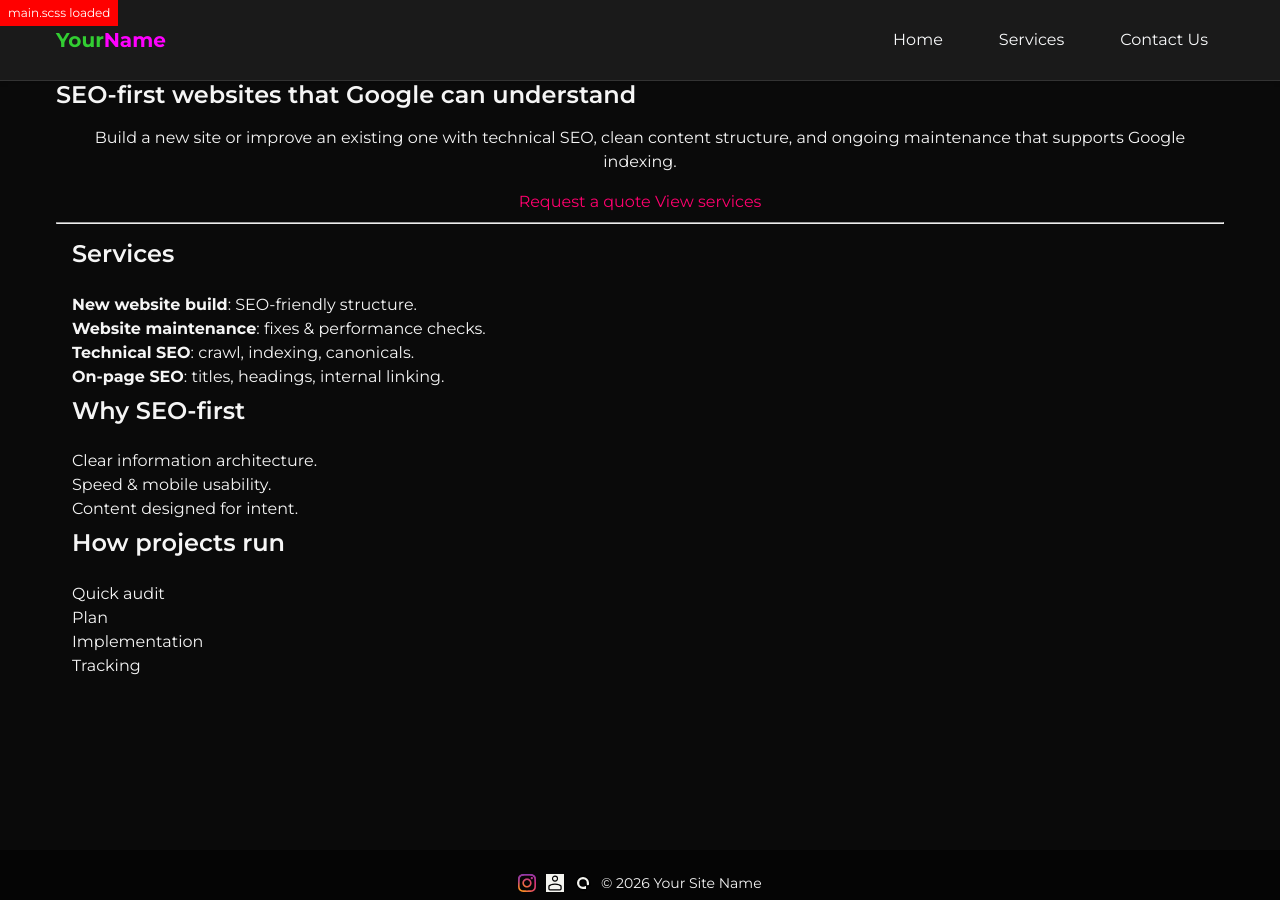
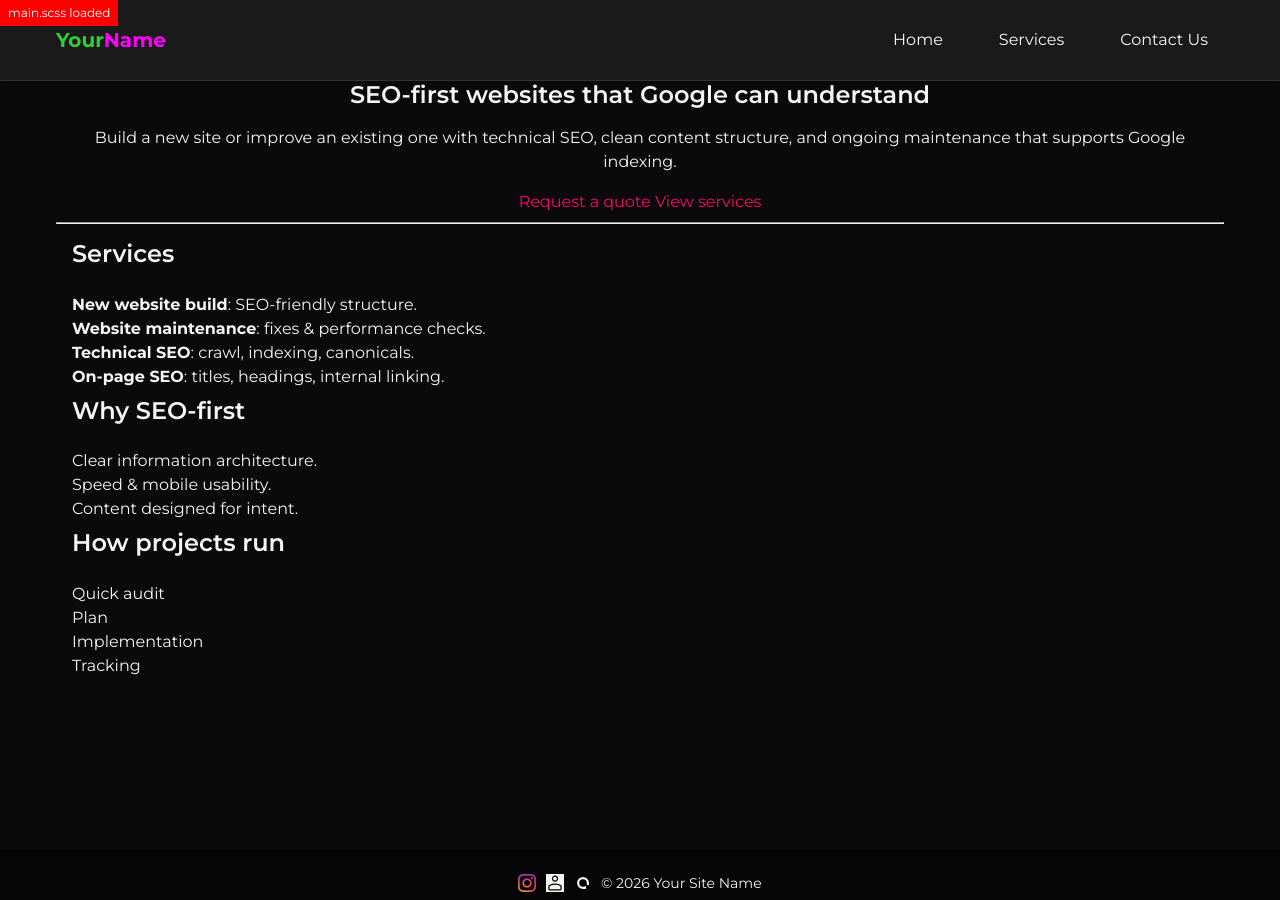
Before and after one commit to m33lucky-benny/test, a Jekyll site: the page built from index.md, in a window 1280 px wide. Built offline with Jekyll 4.4.1, drawn with Linux system fonts in a browser that asks for light colours.

Commit message:
Update _typography.scss

```diff
--- a/_sass/base/_typography.scss
+++ b/_sass/base/_typography.scss
@@ -26,12 +26,20 @@ h1, h3, h4, h5, h6 {
   margin: 0 0 1rem 0;
 }
 
+// Only h2 padding
 h2 {
   font-family: $heading-font;
   font-weight: 600;
   line-height: 1.2;
   margin: 0 0 1rem 0;
   padding: 0.5rem 0; // <-- add your padding here
+}
+
+// Post titles
+.post-title {
+  text-align: center;
+  margin: 0 0 1rem 0;
+  font-family: $heading-font;
 }
 
 // Paragraphs
```
